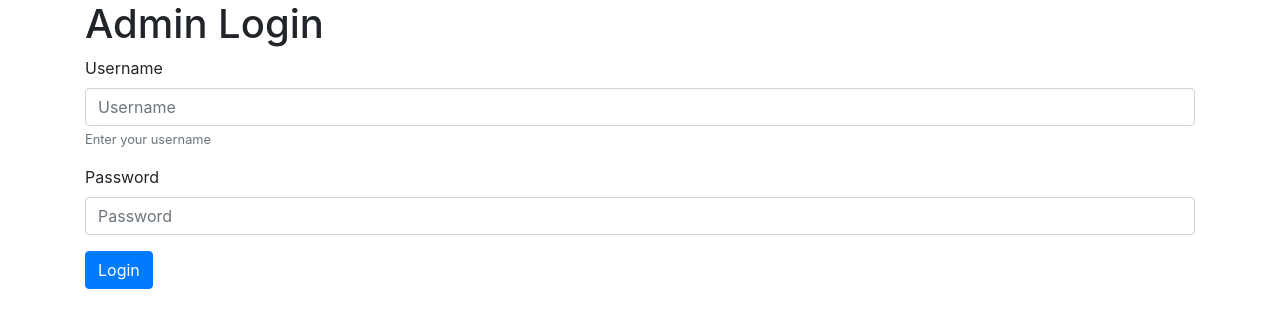
After one commit to mukesh-kr-sharma/unital-full, a Django app: page /login in a window 1280 px wide. The commit adds this page. Shown: the top 328 px of the page. Run offline with Django 3.2, Linux system fonts and the light colour scheme; some libraries are stand-ins or nearby versions.

Commit message:
login-logout

```diff
--- a/unital/main_app/urls.py
+++ b/unital/main_app/urls.py
@@ -2,7 +2,28 @@ from django.views.generic import TemplateView
 from django.urls import path, include
 from django.contrib import admin
 from .views import *
+from django.conf.urls import url
+from django.urls import reverse_lazy
+from django.contrib.auth.views import(
+    LoginView,
+    LogoutView,
+    PasswordResetView,
+    PasswordResetDoneView,
+    PasswordChangeView,
+    PasswordChangeDoneView,
+    PasswordResetConfirmView,
+    PasswordResetCompleteView
+)
+# https://godjango.com/143-django-111-djangocontribauth-class-based-views-part-1/
 
 urlpatterns = [
-    path('', HomePageView.as_view()),
+    path('', HomePageView.as_view(), name="unital_homepage"),
+    path('adminDashboard', AdminDashboardView.as_view(), name="admin_dashboard"),
+    path('login', LoginView.as_view(template_name='unital/admin_login.html', extra_context={
+        # option 1: provide full path
+        #'next': '/account/my_custom_url/',
+        # option 2: just provide the name of the url
+        'next': 'admin_dashboard',
+    }), name='admin_login'),
+    path('logout', LogoutView.as_view(next_page=reverse_lazy('admin_login')), name='admin_logout')
 ]
--- a/unital/main_app/views.py
+++ b/unital/main_app/views.py
@@ -12,3 +12,6 @@ class HomePageView(TemplateView):
         context['notice_list'] = Notice.objects.order_by('-pub_date', '-id')[0:10]
         context['college_list'] = CollegeList.objects.all()
         return context
+
+class AdminDashboardView(TemplateView):
+    template_name = 'unital/admin_dashboard.html'
--- /dev/null
+++ b/unital/templates/unital/admin_login.html
@@ -0,0 +1,33 @@
+{% load static %}
+<!DOCTYPE html>
+<html lang="en">
+<head>
+    <meta charset="UTF-8">
+    <meta name="viewport" content="width=device-width, initial-scale=1.0">
+    <meta http-equiv="X-UA-Compatible" content="ie=edge">
+    <title>Admin Login</title>
+    <link rel="stylesheet" href="{% static 'css/font-awesome.min.css' %}">
+    <link rel="stylesheet" href="{% static 'css/bootstrap.css' %}">
+    <link href="https://fonts.googleapis.com/css?family=Quicksand:700" rel="stylesheet">
+    <link rel="stylesheet" href="{% static 'css/style.css' %}">
+</head>
+<body>
+    <div class="container">
+        <h1>Admin Login</h1>
+        <form method="POST" class="form">
+            {% csrf_token %}
+            <div class="form-group">
+              <label for="username">Username</label>
+              <input type="text" class="form-control" name="username" id="username" aria-describedby="usernameHelpId" placeholder="Username">
+              <small id="usernameHelpId" class="form-text text-muted">Enter your username</small>
+            </div>
+            <div class="form-group">
+              <label for="password">Password</label>
+              <input type="password" class="form-control" name="password" id="password" placeholder="Password">
+            </div>
+            <input type="hidden" name="next" value="{% url next %}">
+            <button type="submit" class="btn btn-primary">Login</button>
+        </form>
+    </div>
+</body>
+</html>
--- a/unital/templates/unital/unital-homepage.html
+++ b/unital/templates/unital/unital-homepage.html
@@ -86,7 +86,7 @@
                         <div class="card-body">
                             <div class="row">
                                 <div class="col-lg-8 col-xl-6">
-                                    <img src="{% static 'img/university-3.jpeg'%}" class="img-fluid img-thumbnail rounded p-1" alt="">
+                                    <img src="media/{{ college.clg_pic }}" class="img-fluid img-thumbnail rounded p-1" alt="">
                                 </div>
                                 <div class="col-lg-4 col-xl-6 p-3 d-flex flex-column">
                                     <h2 class="text-center text-dark border-bottom pb-2">{{ college.clg_name}}</h2>
--- a/unital/unital/settings.py
+++ b/unital/unital/settings.py
@@ -120,6 +120,7 @@ USE_TZ = True
 # https://docs.djangoproject.com/en/2.1/howto/static-files/
 
 STATIC_URL = '/static/'
+MEDIA_URL = "/media/"
 
 # Add these new lines
 STATICFILES_DIRS = (
--- a/unital/unital/urls.py
+++ b/unital/unital/urls.py
@@ -15,9 +15,10 @@ Including another URLconf
 """
 from django.contrib import admin
 from django.urls import path, include
+from django.conf import settings
+from django.conf.urls.static import static
 
 urlpatterns = [
     path('admin/', admin.site.urls),
     path('', include('main_app.urls'))
-    # path('', TemplateView.as_view(template_name='unital/unital-homepage.html')),
-]
+] + static(settings.MEDIA_URL, document_root=settings.MEDIA_ROOT)
```
Also changed, not shown: unital/templates/unital/admin_dashboard.html (added, +13 -0 lines), unital/templates/unital/base.html (+18 -0 lines), unital/media/college_list/home_pics/university-4.jpeg (added).
